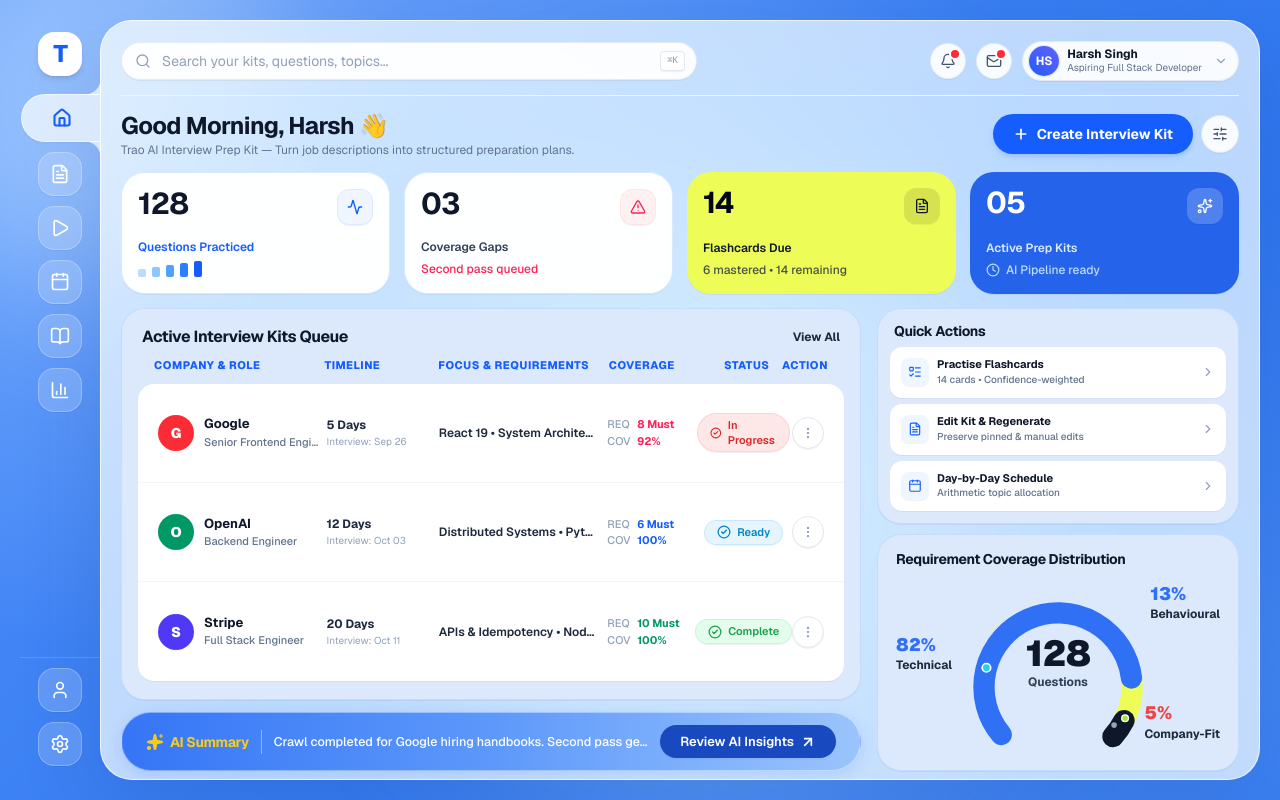
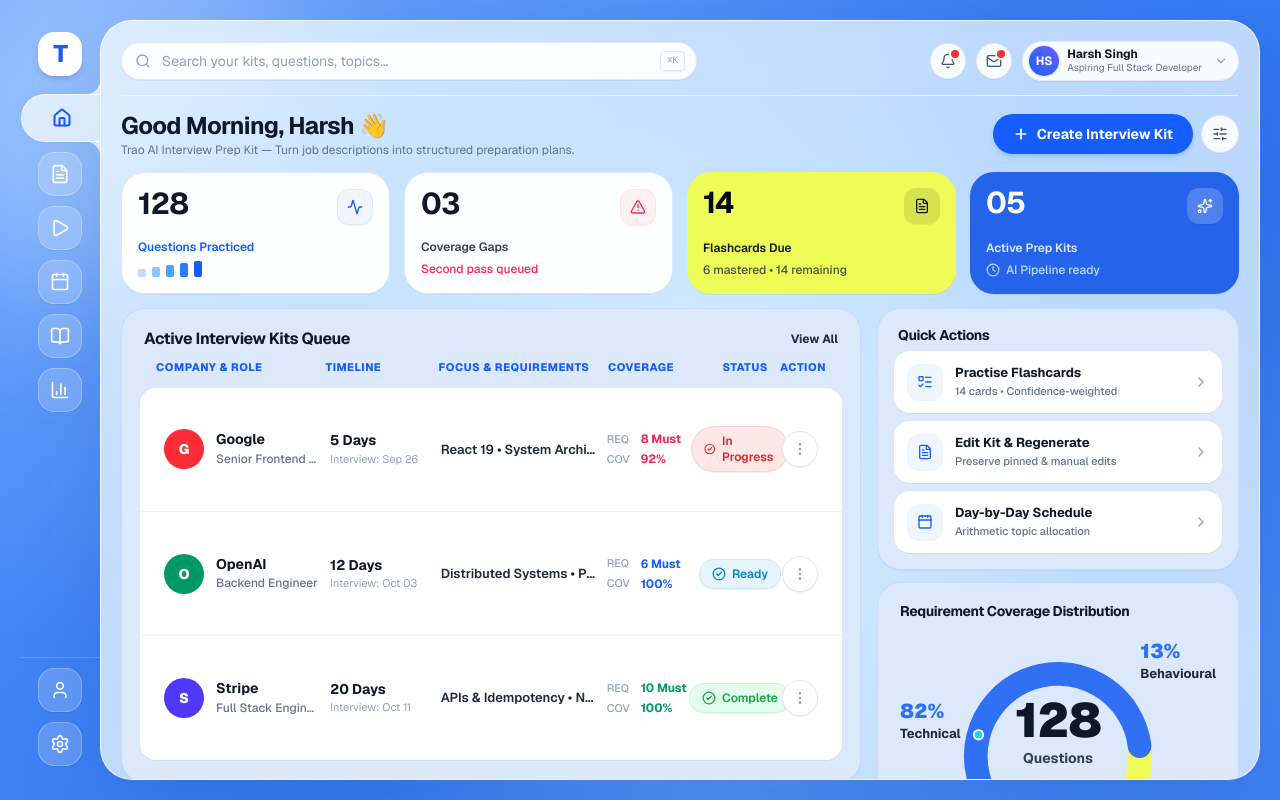
Before and after one commit to Harsh231075/trao, a Next.js app in the folder client/: page / in a window 1280 px wide. Built offline with nearby package versions, Linux system fonts and the light colour scheme.

Commit message:
style: update padding, spacing, and typography across active interview kits and AI summary UI

```diff
--- a/client/src/app/page.tsx
+++ b/client/src/app/page.tsx
@@ -188,7 +188,7 @@ export default function DashboardPage() {
         {/* Left 8 Cols: Active Interview Kits Queue + Separated AI Summary Banner */}
         <div className="lg:col-span-8 flex flex-col justify-between gap-3 h-full">
           {/* Top Card: Active Interview Kits Queue */}
-          <div className="bg-[#dce9fd] border border-[#bfdbfe]/80 rounded-2xl sm:rounded-3xl p-3.5 sm:p-4 shadow-2xs flex-1 flex flex-col justify-between">
+          <div className="bg-[#dce9fd] border border-[#bfdbfe]/80 rounded-2xl sm:rounded-3xl p-4 sm:p-4.5 shadow-2xs flex-1 flex flex-col justify-between min-h-[330px] sm:min-h-[360px]">
             {/* Header sitting on #dce9fd */}
             <div className="flex items-center justify-between px-1 mb-2 shrink-0">
               <h2 className="text-sm sm:text-base font-bold text-slate-900 tracking-tight">
@@ -213,24 +213,24 @@ export default function DashboardPage() {
             </div>
 
             {/* Pure White Table Card holding the 3 rows */}
-            <div className="bg-white rounded-xl sm:rounded-2xl shadow-2xs divide-y divide-slate-100 overflow-hidden flex-1 flex flex-col justify-around my-0.5">
+            <div className="bg-white rounded-xl sm:rounded-2xl shadow-2xs divide-y divide-slate-100 overflow-hidden flex-1 flex flex-col justify-around my-1 min-h-[250px] sm:min-h-[270px]">
               {queueItems.map((item) => (
                 <div
                   key={item.id}
-                  className="grid grid-cols-12 gap-2 items-center px-4 sm:px-5 py-3 sm:py-3.5 hover:bg-slate-50/70 transition-colors text-xs flex-1"
+                  className="grid grid-cols-12 gap-2.5 items-center px-4 sm:px-6 py-4 sm:py-5 hover:bg-slate-50/70 transition-colors text-xs flex-1"
                 >
                   {/* Company & Role */}
-                  <div className="col-span-4 sm:col-span-3 flex items-center gap-2.5">
+                  <div className="col-span-4 sm:col-span-3 flex items-center gap-3">
                     <div
-                      className={`w-8 h-8 sm:w-9 sm:h-9 rounded-full ${item.avatarBg} flex items-center justify-center font-black text-xs sm:text-sm text-white shadow-xs shrink-0 ring-2 ring-white`}
+                      className={`w-9 h-9 sm:w-10 sm:h-10 rounded-full ${item.avatarBg} flex items-center justify-center font-black text-xs sm:text-sm text-white shadow-xs shrink-0 ring-2 ring-white`}
                     >
                       {item.avatar}
                     </div>
                     <div className="min-w-0">
-                      <p className="font-bold text-slate-900 truncate leading-tight text-xs sm:text-[13px]">
+                      <p className="font-bold text-slate-900 truncate leading-tight text-xs sm:text-sm">
                         {item.company}
                       </p>
-                      <p className="text-[10px] sm:text-[11px] text-slate-500 font-medium truncate mt-0.5">
+                      <p className="text-[10px] sm:text-xs text-slate-500 font-medium truncate mt-0.5">
                         {item.role}
                       </p>
                     </div>
@@ -238,22 +238,21 @@ export default function DashboardPage() {
 
                   {/* Timeline (Days Available) */}
                   <div className="col-span-2 text-slate-800 text-xs">
-                    <p className="font-bold leading-tight">{item.timeline}</p>
-                    <p className="text-[10px] text-slate-400 font-normal mt-0.5">{item.timelineDate}</p>
+                    <p className="font-bold text-slate-900 text-xs sm:text-sm leading-tight">{item.timeline}</p>
+                    <p className="text-[10px] sm:text-[11px] text-slate-400 font-normal mt-0.5">{item.timelineDate}</p>
                   </div>
 
                   {/* Focus & Requirements */}
-                  <div className="col-span-3 hidden sm:block font-semibold text-slate-800 text-xs sm:text-[12px] truncate">
+                  <div className="col-span-3 hidden sm:block font-semibold text-slate-800 text-xs sm:text-[13px] truncate">
                     {item.focusReqs}
                   </div>
 
                   {/* Coverage Metrics (Must-Haves & Question Coverage) */}
-                  <div className="col-span-3 sm:col-span-2 text-[10px] sm:text-[11px] space-y-0.5">
+                  <div className="col-span-3 sm:col-span-2 text-xs space-y-1">
                     <div className="flex items-center gap-1.5">
-                      <span className="text-slate-400 font-medium w-6">REQ</span>
+                      <span className="text-slate-400 font-medium w-7 text-[11px]">REQ</span>
                       <span
-                        className={`font-bold ${
-                          item.vitals.isAlert
+                        className={`font-bold ${item.vitals.isAlert
                             ? "text-rose-500"
                             : item.vitals.isWarning
                               ? "text-blue-600"
@@ -264,10 +263,9 @@ export default function DashboardPage() {
                       </span>
                     </div>
                     <div className="flex items-center gap-1.5">
-                      <span className="text-slate-400 font-medium w-6">COV</span>
+                      <span className="text-slate-400 font-medium w-7 text-[11px]">COV</span>
                       <span
-                        className={`font-bold ${
-                          item.vitals.isAlert
+                        className={`font-bold ${item.vitals.isAlert
                             ? "text-rose-500"
                             : item.vitals.isWarning
                               ? "text-blue-600"
@@ -282,8 +280,7 @@ export default function DashboardPage() {
                   {/* Status Pill with CheckCircle2 */}
                   <div className="col-span-2 sm:col-span-1 flex justify-center">
                     <span
-                      className={`inline-flex items-center gap-1.5 px-3 py-1 rounded-full text-[10px] sm:text-[11px] font-semibold shadow-2xs ${
-                        item.status === "In Progress"
+                      className={`inline-flex items-center gap-1.5 px-3 py-1.5 rounded-full text-[11px] sm:text-xs font-semibold shadow-2xs ${item.status === "In Progress"
                           ? "bg-[#fee2e2]/80 text-[#dc2626] border border-[#fecaca]/70"
                           : item.status === "Ready"
                             ? "bg-[#e0f2fe]/80 text-[#0284c7] border border-[#bae6fd]/70"
@@ -299,9 +296,9 @@ export default function DashboardPage() {
                   <div className="col-span-1 flex justify-end">
                     <button
                       type="button"
-                      className="w-7 h-7 sm:w-8 sm:h-8 rounded-full border border-slate-200 bg-white hover:bg-slate-50 hover:border-slate-300 flex items-center justify-center text-slate-400 hover:text-slate-700 transition-all shadow-2xs"
+                      className="w-8 h-8 sm:w-9 sm:h-9 rounded-full border border-slate-200 bg-white hover:bg-slate-50 hover:border-slate-300 flex items-center justify-center text-slate-400 hover:text-slate-700 transition-all shadow-2xs"
                     >
-                      <MoreVertical className="w-3.5 h-3.5" />
+                      <MoreVertical className="w-4 h-4" />
                     </button>
                   </div>
                 </div>
@@ -310,10 +307,10 @@ export default function DashboardPage() {
           </div>
 
           {/* Bottom Card: AI Summary Banner - Matched exactly to the reference image */}
-          <div className="w-full bg-gradient-to-r from-[#3575f6] via-[#5d98fa] to-[#9bc4fc] text-white px-4 sm:px-6 py-2.5 sm:py-3 rounded-full shadow-[0_4px_16px_rgba(53,117,246,0.18)] border border-white/40 flex items-center justify-between gap-3 shrink-0">
-            <div className="flex items-center gap-2.5 sm:gap-3 min-w-0">
+          <div className="w-full bg-gradient-to-r from-[#3575f6] via-[#5d98fa] to-[#9bc4fc] text-white px-5 sm:px-6 py-3 sm:py-3.5 rounded-full shadow-[0_4px_16px_rgba(53,117,246,0.18)] border border-white/40 flex items-center justify-between gap-3 shrink-0">
+            <div className="flex items-center gap-3 min-w-0">
               {/* ✨ AI Summary with golden yellow sparkle */}
-              <div className="flex items-center gap-1.5 shrink-0">
+              <div className="flex items-center gap-2 shrink-0">
                 <Sparkles className="w-4 h-4 sm:w-4.5 sm:h-4.5 text-[#facc15] fill-[#facc15] stroke-[1.5] shrink-0" />
                 <span className="text-[#facc15] font-bold text-xs sm:text-sm tracking-tight whitespace-nowrap">
                   AI Summary
@@ -321,10 +318,10 @@ export default function DashboardPage() {
               </div>
 
               {/* Vertical Divider */}
-              <div className="h-5 sm:h-6 w-px bg-white/40 shrink-0" />
+              <div className="h-6 w-px bg-white/40 shrink-0" />
 
               {/* Message Description */}
-              <p className="text-white text-[11px] sm:text-[12.5px] font-medium leading-snug truncate">
+              <p className="text-white text-xs sm:text-[13px] font-medium leading-snug truncate">
                 Crawl completed for Google hiring handbooks. Second pass generated 4 targeted questions.
               </p>
             </div>
@@ -332,7 +329,7 @@ export default function DashboardPage() {
             {/* Dark Royal Blue Pill Action Button matching image */}
             <button
               onClick={() => setIsModalOpen(true)}
-              className="px-4 sm:px-5 py-1.5 sm:py-2 bg-[#1849be] hover:bg-[#133d9f] text-white font-semibold text-xs sm:text-[13px] rounded-full flex items-center justify-center gap-1.5 transition-all shadow-xs shrink-0 hover:scale-102 active:scale-98 cursor-pointer"
+              className="px-5 py-2 sm:py-2.5 bg-[#1849be] hover:bg-[#133d9f] text-white font-semibold text-xs sm:text-[13px] rounded-full flex items-center justify-center gap-1.5 transition-all shadow-xs shrink-0 hover:scale-102 active:scale-98 cursor-pointer"
             >
               <span>Review AI Insights</span>
               <ArrowUpRight className="w-3.5 h-3.5 sm:w-4 sm:h-4 stroke-[2.5]" />
@@ -341,90 +338,90 @@ export default function DashboardPage() {
         </div>
 
         {/* Right 4 Cols: Quick Actions & Requirement Coverage Distribution */}
-        <div className="lg:col-span-4 flex flex-col justify-between gap-2 sm:gap-2.5 h-full min-h-0">
+        <div className="lg:col-span-4 flex flex-col justify-between gap-3 h-full">
           {/* Quick Actions Card */}
-          <div className="bg-[#dce9fd] border border-[#bfdbfe]/80 rounded-2xl sm:rounded-3xl p-2.5 sm:p-3 shadow-2xs shrink-0">
+          <div className="bg-[#dce9fd] border border-[#bfdbfe]/80 rounded-2xl sm:rounded-3xl p-3.5 sm:p-4 shadow-2xs space-y-2 shrink-0">
             <h3 className="font-bold text-slate-900 text-xs sm:text-sm tracking-tight px-1 mb-1.5">
               Quick Actions
             </h3>
 
-            <div className="space-y-1 sm:space-y-1.5">
+            <div className="space-y-1.5 sm:space-y-2">
               {/* Action 1: Practice Mode */}
               <Link
                 href="/practice"
-                className="bg-white p-2 sm:p-2.5 rounded-xl shadow-2xs hover:shadow-xs transition-all flex items-center justify-between group border border-transparent hover:border-blue-200"
+                className="bg-white p-2.5 sm:p-3 rounded-xl sm:rounded-2xl shadow-2xs hover:shadow-xs transition-all flex items-center justify-between group border border-transparent hover:border-blue-200"
               >
-                <div className="flex items-center gap-2">
-                  <div className="w-6 h-6 sm:w-7 sm:h-7 rounded-lg bg-blue-50 text-blue-600 flex items-center justify-center shadow-2xs">
-                    <ListTodo className="w-3.5 h-3.5" />
+                <div className="flex items-center gap-3">
+                  <div className="w-8 h-8 sm:w-9 sm:h-9 rounded-xl bg-blue-50 text-blue-600 flex items-center justify-center shadow-2xs">
+                    <ListTodo className="w-4 h-4" />
                   </div>
                   <div>
-                    <h4 className="text-[11px] font-bold text-slate-900 leading-tight">
+                    <h4 className="text-xs sm:text-[13px] font-bold text-slate-900 leading-tight">
                       Practise Flashcards
                     </h4>
-                    <p className="text-[9px] sm:text-[10px] text-slate-500 font-medium">
+                    <p className="text-[10px] sm:text-[11px] text-slate-500 font-medium mt-0.5">
                       14 cards • Confidence-weighted
                     </p>
                   </div>
                 </div>
-                <ChevronRight className="w-3.5 h-3.5 text-slate-400 group-hover:text-blue-600 transition-colors" />
+                <ChevronRight className="w-4 h-4 text-slate-400 group-hover:text-blue-600 transition-colors" />
               </Link>
 
               {/* Action 2: Builder & Section Regeneration */}
               <Link
                 href="/kits"
-                className="bg-white p-2 sm:p-2.5 rounded-xl shadow-2xs hover:shadow-xs transition-all flex items-center justify-between group border border-transparent hover:border-blue-200"
+                className="bg-white p-2.5 sm:p-3 rounded-xl sm:rounded-2xl shadow-2xs hover:shadow-xs transition-all flex items-center justify-between group border border-transparent hover:border-blue-200"
               >
-                <div className="flex items-center gap-2">
-                  <div className="w-6 h-6 sm:w-7 sm:h-7 rounded-lg bg-blue-50 text-blue-600 flex items-center justify-center shadow-2xs">
-                    <FileText className="w-3.5 h-3.5" />
+                <div className="flex items-center gap-3">
+                  <div className="w-8 h-8 sm:w-9 sm:h-9 rounded-xl bg-blue-50 text-blue-600 flex items-center justify-center shadow-2xs">
+                    <FileText className="w-4 h-4" />
                   </div>
                   <div>
-                    <h4 className="text-[11px] font-bold text-slate-900 leading-tight">
+                    <h4 className="text-xs sm:text-[13px] font-bold text-slate-900 leading-tight">
                       Edit Kit &amp; Regenerate
                     </h4>
-                    <p className="text-[9px] sm:text-[10px] text-slate-500 font-medium">
+                    <p className="text-[10px] sm:text-[11px] text-slate-500 font-medium mt-0.5">
                       Preserve pinned &amp; manual edits
                     </p>
                   </div>
                 </div>
-                <ChevronRight className="w-3.5 h-3.5 text-slate-400 group-hover:text-blue-600 transition-colors" />
+                <ChevronRight className="w-4 h-4 text-slate-400 group-hover:text-blue-600 transition-colors" />
               </Link>
 
               {/* Action 3: Day-by-Day Schedule */}
               <Link
                 href="/schedule"
-                className="bg-white p-2 sm:p-2.5 rounded-xl shadow-2xs hover:shadow-xs transition-all flex items-center justify-between group border border-transparent hover:border-blue-200"
+                className="bg-white p-2.5 sm:p-3 rounded-xl sm:rounded-2xl shadow-2xs hover:shadow-xs transition-all flex items-center justify-between group border border-transparent hover:border-blue-200"
               >
-                <div className="flex items-center gap-2">
-                  <div className="w-6 h-6 sm:w-7 sm:h-7 rounded-lg bg-blue-50 text-blue-600 flex items-center justify-center shadow-2xs">
-                    <Calendar className="w-3.5 h-3.5" />
+                <div className="flex items-center gap-3">
+                  <div className="w-8 h-8 sm:w-9 sm:h-9 rounded-xl bg-blue-50 text-blue-600 flex items-center justify-center shadow-2xs">
+                    <Calendar className="w-4 h-4" />
                   </div>
                   <div>
-                    <h4 className="text-[11px] font-bold text-slate-900 leading-tight">
+                    <h4 className="text-xs sm:text-[13px] font-bold text-slate-900 leading-tight">
                       Day-by-Day Schedule
                     </h4>
-                    <p className="text-[9px] sm:text-[10px] text-slate-500 font-medium">
+                    <p className="text-[10px] sm:text-[11px] text-slate-500 font-medium mt-0.5">
                       Arithmetic topic allocation
                     </p>
                   </div>
                 </div>
-                <ChevronRight className="w-3.5 h-3.5 text-slate-400 group-hover:text-blue-600 transition-colors" />
+                <ChevronRight className="w-4 h-4 text-slate-400 group-hover:text-blue-600 transition-colors" />
               </Link>
             </div>
           </div>
 
-          {/* Requirement Coverage Distribution - Matched 1:1 to Open Arch Gauge Reference Image (Enlarged & High-Legibility) */}
-          <div className="bg-[#dce9fd] border border-[#bfdbfe]/80 rounded-2xl sm:rounded-3xl p-3 sm:p-3.5 shadow-2xs flex-1 flex flex-col justify-between min-h-0">
+          {/* Requirement Coverage Distribution - Matched 1:1 to Open Arch Gauge Reference Image */}
+          <div className="bg-[#dce9fd] border border-[#bfdbfe]/80 rounded-2xl sm:rounded-3xl p-4 sm:p-4.5 shadow-2xs flex-1 flex flex-col justify-between min-h-[250px] sm:min-h-[280px]">
             <h3 className="font-bold text-slate-900 text-xs sm:text-sm tracking-tight px-1 mb-1 shrink-0">
               Requirement Coverage Distribution
             </h3>
 
-            {/* Gauge Area with Enlarged Open Horseshoe Arch and Floating Callouts */}
-            <div className="relative w-full max-w-[320px] sm:max-w-[350px] mx-auto flex items-center justify-center my-auto py-1">
+            {/* Gauge Area with Open Horseshoe Arch and Floating Callouts */}
+            <div className="relative w-full max-w-[330px] sm:max-w-[360px] mx-auto flex items-center justify-center my-auto py-1 sm:py-2">
               <svg
-                className="w-full h-auto max-h-[160px] sm:max-h-[175px]"
-                viewBox="0 0 260 156"
+                className="w-full h-auto min-h-[175px] sm:min-h-[195px] max-h-[215px]"
+                viewBox="0 0 260 160"
                 fill="none"
               >
                 {/* Yellow Arc (13%) - curves from 1:30 to 4:00 */}
@@ -459,40 +456,40 @@ export default function DashboardPage() {
 
               {/* Center Number & Label inside the Horseshoe Opening */}
               <div className="absolute inset-0 flex flex-col items-center justify-center text-center pointer-events-none pb-1">
-                <span className="text-3xl sm:text-4xl font-black text-slate-900 leading-none tracking-tight">
+                <span className="text-4xl sm:text-5xl font-black text-slate-900 leading-none tracking-tight">
                   128
                 </span>
-                <span className="text-[11px] sm:text-xs font-bold text-slate-700 mt-0.5">
+                <span className="text-xs sm:text-sm font-bold text-slate-700 mt-1">
                   Questions
                 </span>
               </div>
 
               {/* Left Callout: 82% Technical */}
               <div className="absolute left-0.5 sm:left-1 top-[44%] -translate-y-1/2 text-left pointer-events-none">
-                <span className="block text-[#2f70f5] font-black text-base sm:text-lg leading-tight">
+                <span className="block text-[#2f70f5] font-black text-base sm:text-lg lg:text-xl leading-tight">
                   82%
                 </span>
-                <span className="block text-slate-800 font-bold text-[11px] sm:text-xs leading-tight mt-0.5">
+                <span className="block text-slate-800 font-bold text-xs sm:text-[13px] leading-tight mt-0.5">
                   Technical
                 </span>
               </div>
 
               {/* Top-Right Callout: 13% Behavioural */}
               <div className="absolute right-0.5 sm:right-1 top-[16%] -translate-y-1/2 text-left pointer-events-none">
-                <span className="block text-[#2f70f5] font-black text-base sm:text-lg leading-tight">
+                <span className="block text-[#2f70f5] font-black text-base sm:text-lg lg:text-xl leading-tight">
                   13%
                 </span>
-                <span className="block text-slate-800 font-bold text-[11px] sm:text-xs leading-tight mt-0.5">
+                <span className="block text-slate-800 font-bold text-xs sm:text-[13px] leading-tight mt-0.5">
                   Behavioural
                 </span>
               </div>
 
               {/* Bottom-Right Callout: 5% Company-Fit */}
               <div className="absolute right-0.5 sm:right-1 bottom-[8%] translate-y-0 text-left pointer-events-none">
-                <span className="block text-[#ef4444] font-black text-base sm:text-lg leading-tight">
+                <span className="block text-[#ef4444] font-black text-base sm:text-lg lg:text-xl leading-tight">
                   5%
                 </span>
-                <span className="block text-slate-800 font-bold text-[11px] sm:text-xs leading-tight mt-0.5">
+                <span className="block text-slate-800 font-bold text-xs sm:text-[13px] leading-tight mt-0.5">
                   Company-Fit
                 </span>
               </div>
```
Lines whose indentation alone changed are shown as unchanged.
